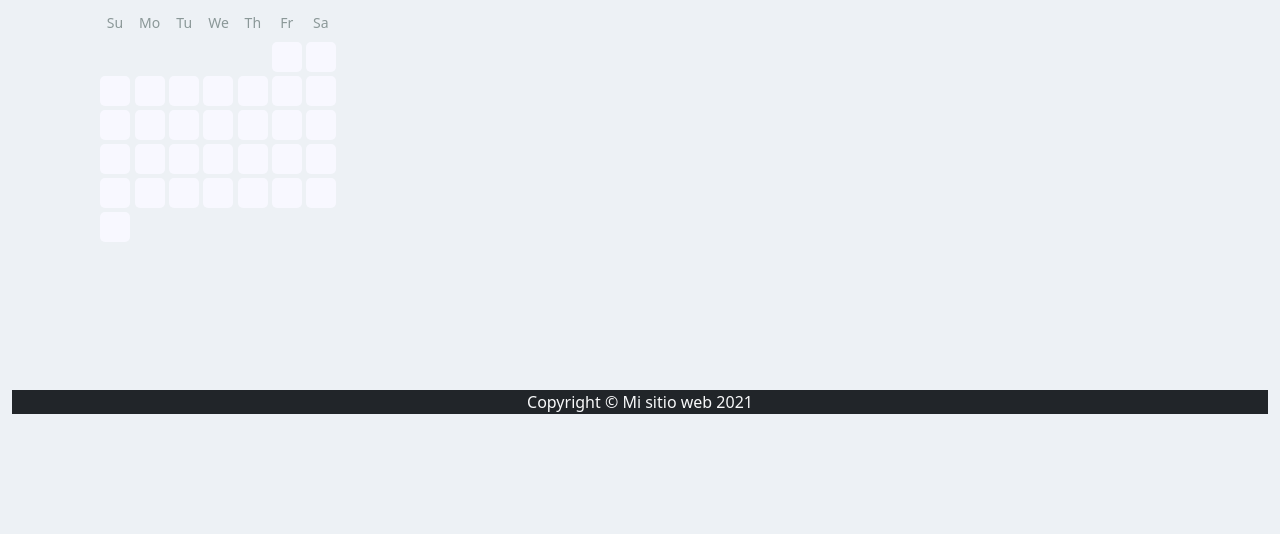
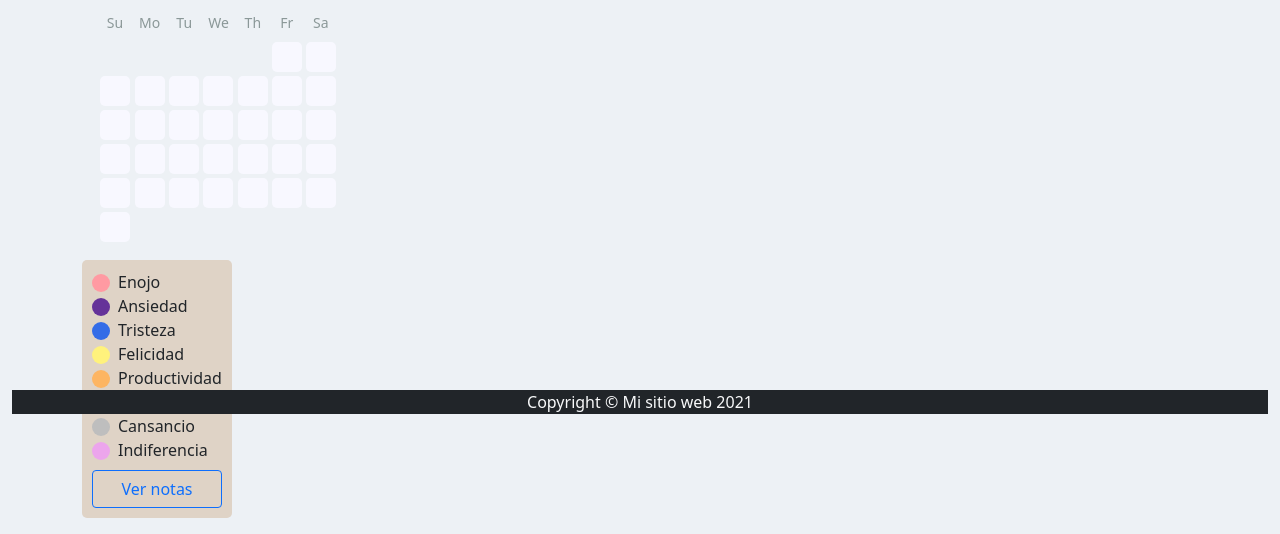
Before and after one commit to iguajardo/proyecto_4geeks, a React app: page /perfil/calendario in a window 1280 px wide. Shown: the part 386-920 px from the top of the page. Before the commit the page ends 800 px from the top, so only its background shows below. Built offline with nearby package versions, Linux system fonts and the light colour scheme; no server answers; sample sign-in values are in the browser's storage.

Commit message:
change style radios

```diff
--- a/src/components/CategoriaColores.js
+++ b/src/components/CategoriaColores.js
@@ -18,7 +18,7 @@ export const CategoriaColores = () => {
                                 name="flexRadioDefault"
                                 id={categoria}
                                 value={categoria}
-                                style={{ background: store.categorias[categoria] }}
+                                style={{ background: store.categorias[categoria], border: "none" }}
                             />
                             <label className="form-check-label" htmlFor={categoria}>
                                 {categoria}
--- a/src/components/calendario.js
+++ b/src/components/calendario.js
@@ -2,7 +2,8 @@ import React, { useContext, useState } from 'react';
 import DayPicker from 'react-day-picker';
 import 'react-day-picker/lib/style.css';
 import { Context } from '../store/appContext';
-import '../styles/calendar.css'
+import '../styles/calendar.css';
+import { CategoriaColores } from './CategoriaColores'
 
 
 const Calendario = () => {
@@ -30,10 +31,13 @@ const Calendario = () => {
     }
 
     return (
-        <DayPicker
-            renderDay={renderDay}
-            numberOfMonths={1}
-        />
+        <div className="">
+            <DayPicker
+                renderDay={renderDay}
+                numberOfMonths={1}
+            />
+            <CategoriaColores />
+        </div>
     )
 }
 
--- a/src/styles/boxcolors.css
+++ b/src/styles/boxcolors.css
@@ -6,14 +6,20 @@
     padding: 10px;
 }
 
-input[type="radio"]:checked + label{
+input[type="radio"] {
+    width: 18px;
+    height: 18px;
+}
+
+input[type="radio"]:checked + label {
     position: relative;
 }
 
 input[type="radio"]:checked + label::after {
-    content:"✔";
+    text-align: center;
+    content:"✓";
     z-index: 99;
-    color:green;
+    color:rgb(38, 163, 0);
     position: absolute;
-    right: -25px;
+    right: -15px;
 }
```
